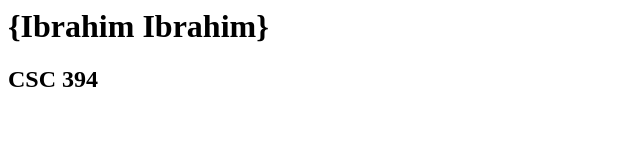
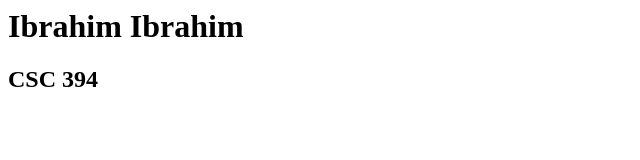
Before and after one commit to Ibrishstudent/csc-394-assignment-1, a plain HTML site: page index.html in a window 1280 px wide. Shown: the whole page, without its empty margins (0-640 px from the left). Drawn offline with Linux system fonts and the light colour scheme.

Commit message:
new updates

```diff
--- a/index.html
+++ b/index.html
@@ -1,9 +1,9 @@
 <html xmlns="http://www.w3.org/1999/xhtml" >
   <head>
-    <title>{Ibrahim Ibrahim} Home Page</title>
+    <title>Ibrahim Ibrahim Home Page</title>
   </head>
   <body>
-    <h1>{Ibrahim Ibrahim}</h1>
+    <h1>Ibrahim Ibrahim</h1>
     <h2>CSC 394</h2>
   </body>
 </html>
```
